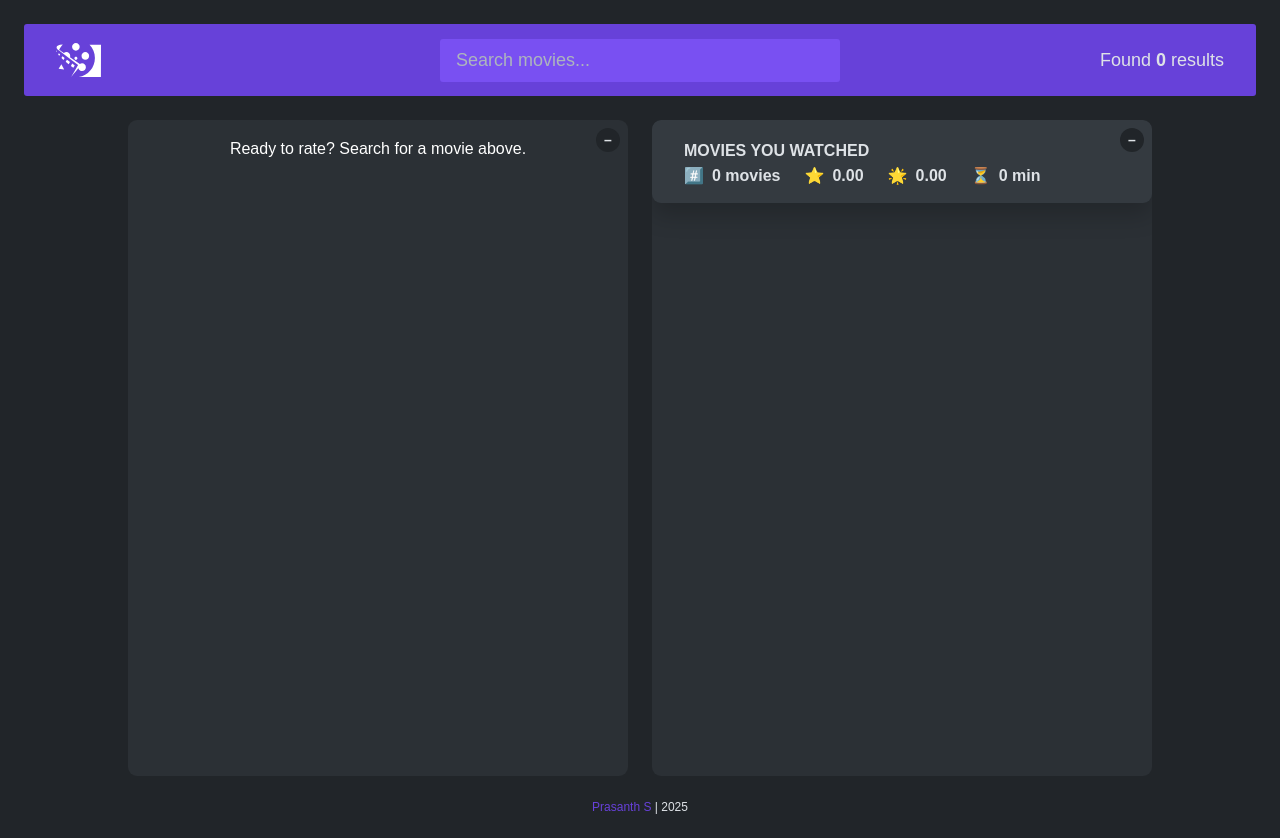
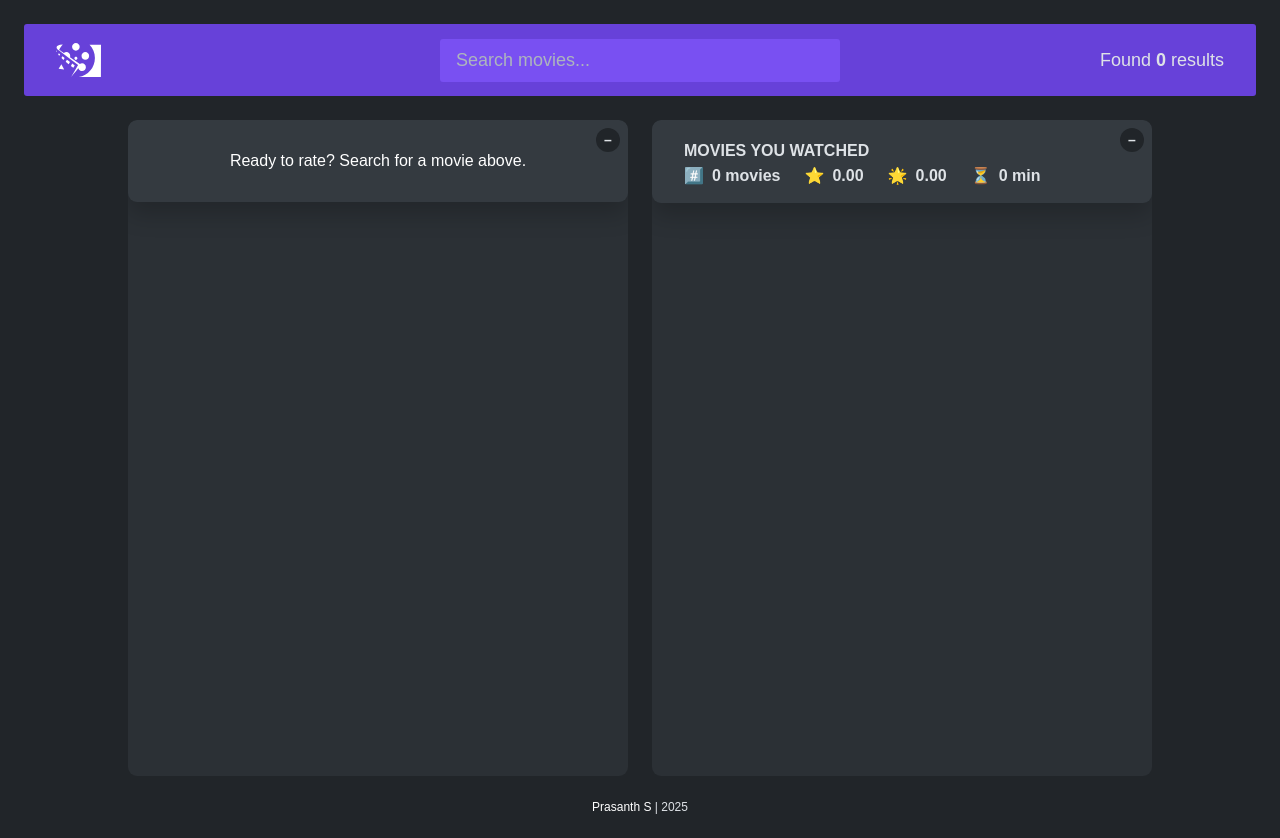
Before and after one commit to Dev-Kiddo/Cine-savvy, a React (Vite) app: page / in a window 1280 px wide. Built offline with nearby package versions, Linux system fonts and the light colour scheme.

Commit message:
greet text styles updated

```diff
--- a/src/App.jsx
+++ b/src/App.jsx
@@ -136,7 +136,7 @@
         <Box>
           {/* {isLoading ? <Loader /> : <MovieList movies={movies} />}
            */}
-          {!query && <div className="greeting-text">Ready to rate? Search for a movie above.</div>}
+          {!query && <div className="greeting-text ">Ready to rate? Search for a movie above.</div>}
           {isLoading && <Loader />}
           {!isLoading && !error && <MovieList movies={movies} onSelectMovie={handleSelectMovie} />}
           {error && <ErrorMessage message={error} />}
--- a/src/index.css
+++ b/src/index.css
@@ -10,7 +10,7 @@
   --color-red-dark: #e03131;
 }
 
-@import url("https://fonts.googleapis.com/css2?family=Inter:ital,opsz,wght@0,14..32,100..900;1,14..32,100..900&family=Poppins:ital,wght@0,100;0,200;0,300;0,400;0,500;0,600;0,700;0,800;0,900;1,100;1,200;1,300;1,400;1,500;1,600;1,700;1,800;1,900&display=swap");
+@import url("https://fonts.googleapis.com/css2?family=Poppins:ital,wght@0,100;0,200;0,300;0,400;0,500;0,600;0,700;0,800;0,900;1,100;1,200;1,300;1,400;1,500;1,600;1,700;1,800;1,900&display=swap");
 
 * {
   margin: 0;
@@ -343,7 +343,11 @@
   font-size: 1.6rem;
   color: #ffffff;
   text-align: center;
-  margin-top: 2rem;
+
+  padding: 3.2rem;
+  border-radius: 0.9rem;
+  background-color: var(--color-background-100);
+  box-shadow: 0 1.2rem 2.4rem rgba(0, 0, 0, 0.2);
 }
 
 input {
@@ -358,6 +362,11 @@
 
 footer a {
   text-decoration: none;
+  color: #ffffff;
+  transition: color 0.25s;
+}
+
+footer a:hover {
   color: var(--color-primary);
 }
 
```
